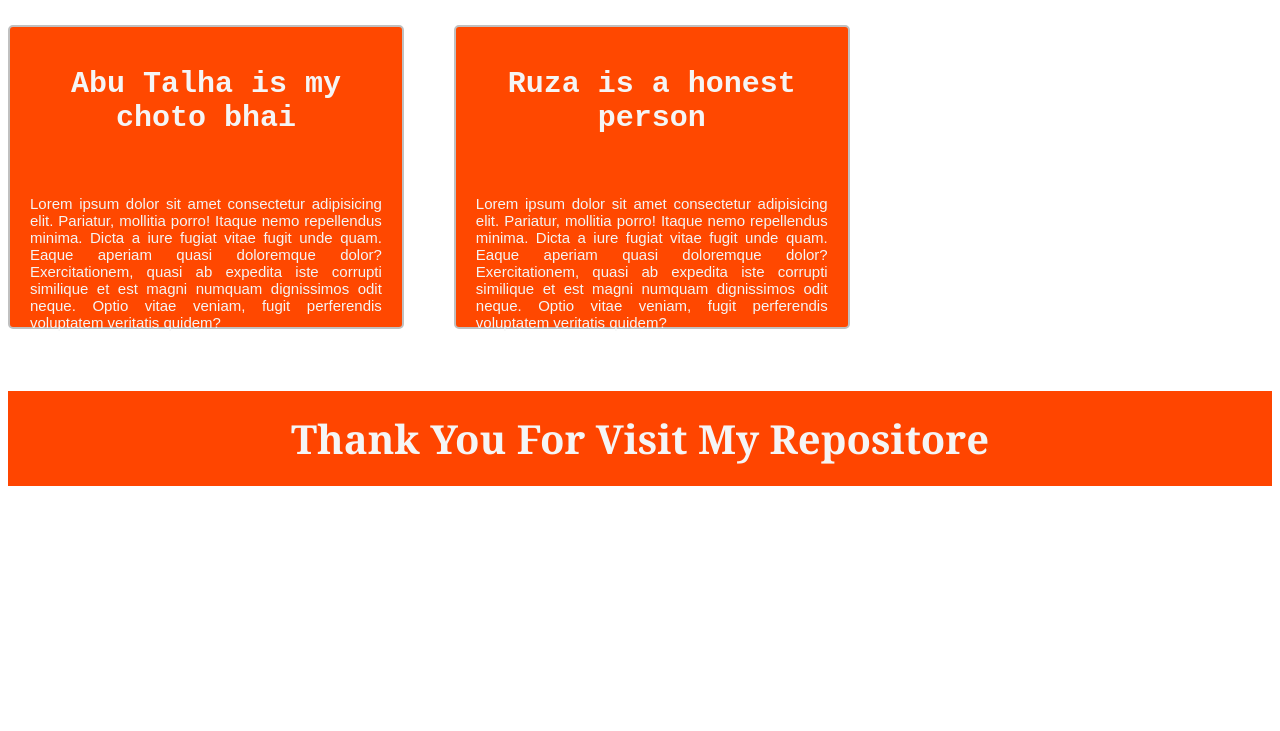
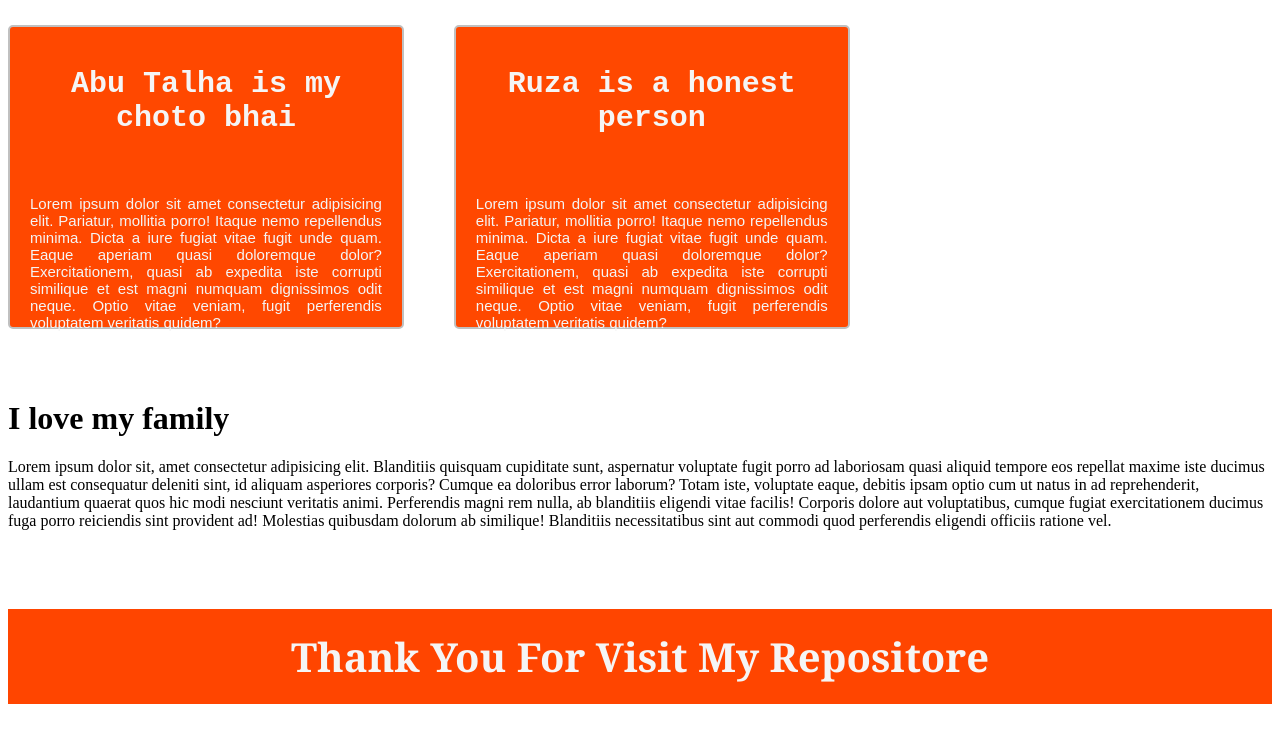
Before and after one commit to rahmatullahnuhu/my-simple-fourth-website-, a plain HTML site: page index.html in a window 1280 px wide. Shown: the part 882-1613 px from the top of the page. Before the commit the page ends 1395 px from the top, so only its background shows below. Drawn offline with Linux system fonts and the light colour scheme.

Commit message:
added some Paragraph

```diff
--- a/index.html
+++ b/index.html
@@ -40,6 +40,12 @@
         <h1>Ruza is a honest person</h1>
         <p>Lorem ipsum dolor sit amet consectetur adipisicing elit. Pariatur, mollitia porro! Itaque nemo repellendus minima. Dicta a iure fugiat vitae fugit unde quam. Eaque aperiam quasi doloremque dolor? Exercitationem, quasi ab expedita iste corrupti similique et est magni numquam dignissimos odit neque. Optio vitae veniam, fugit perferendis voluptatem veritatis quidem?</p>
       </div>
+
+      <div>
+        <h1>I love my family</h1>
+        <p>Lorem ipsum dolor sit, amet consectetur adipisicing elit. Blanditiis quisquam cupiditate sunt, aspernatur voluptate fugit porro ad laboriosam quasi aliquid tempore eos repellat maxime iste ducimus ullam est consequatur deleniti sint, id aliquam asperiores corporis? Cumque ea doloribus error laborum? Totam iste, voluptate eaque, debitis ipsam optio cum ut natus in ad reprehenderit, laudantium quaerat quos hic modi nesciunt veritatis animi. Perferendis magni rem nulla, ab blanditiis eligendi vitae facilis! Corporis dolore aut voluptatibus, cumque fugiat exercitationem ducimus fuga porro reiciendis sint provident ad! Molestias quibusdam dolorum ab similique! Blanditiis necessitatibus sint aut commodi quod perferendis eligendi officiis ratione vel.</p>
+      </div>
+
     </header>
     <br>
     <br>
```
